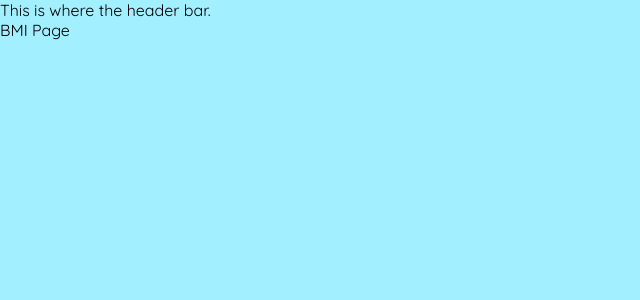
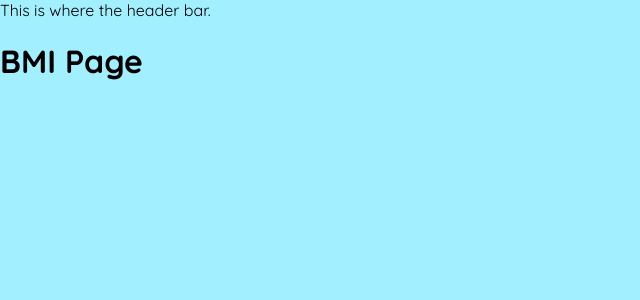
Before and after one commit to behtashgolshani/HackSprint, a React (Create React App) app in the folder hackathon_med_project/: page /bmi in a window 1280 px wide. Shown: the top 300 px of the page, without its empty margins (0-640 px from the left). Built offline with nearby package versions, Linux system fonts and the light colour scheme; what csx, typestyle would draw is missing.

Commit message:
final change ready for merge

```diff
--- a/hackathon_med_project/src/pages/BMI/BMI.tsx
+++ b/hackathon_med_project/src/pages/BMI/BMI.tsx
@@ -1,7 +1,12 @@
 import React from "react";
+import * as appStyle from "../../App.style";
 
 const BMI = () => {
-  return <div>BMI Page</div>;
+  return (
+    <div className={appStyle.body}>
+      <h1>BMI Page</h1>
+    </div>
+  );
 };
 
 export default BMI;
```
